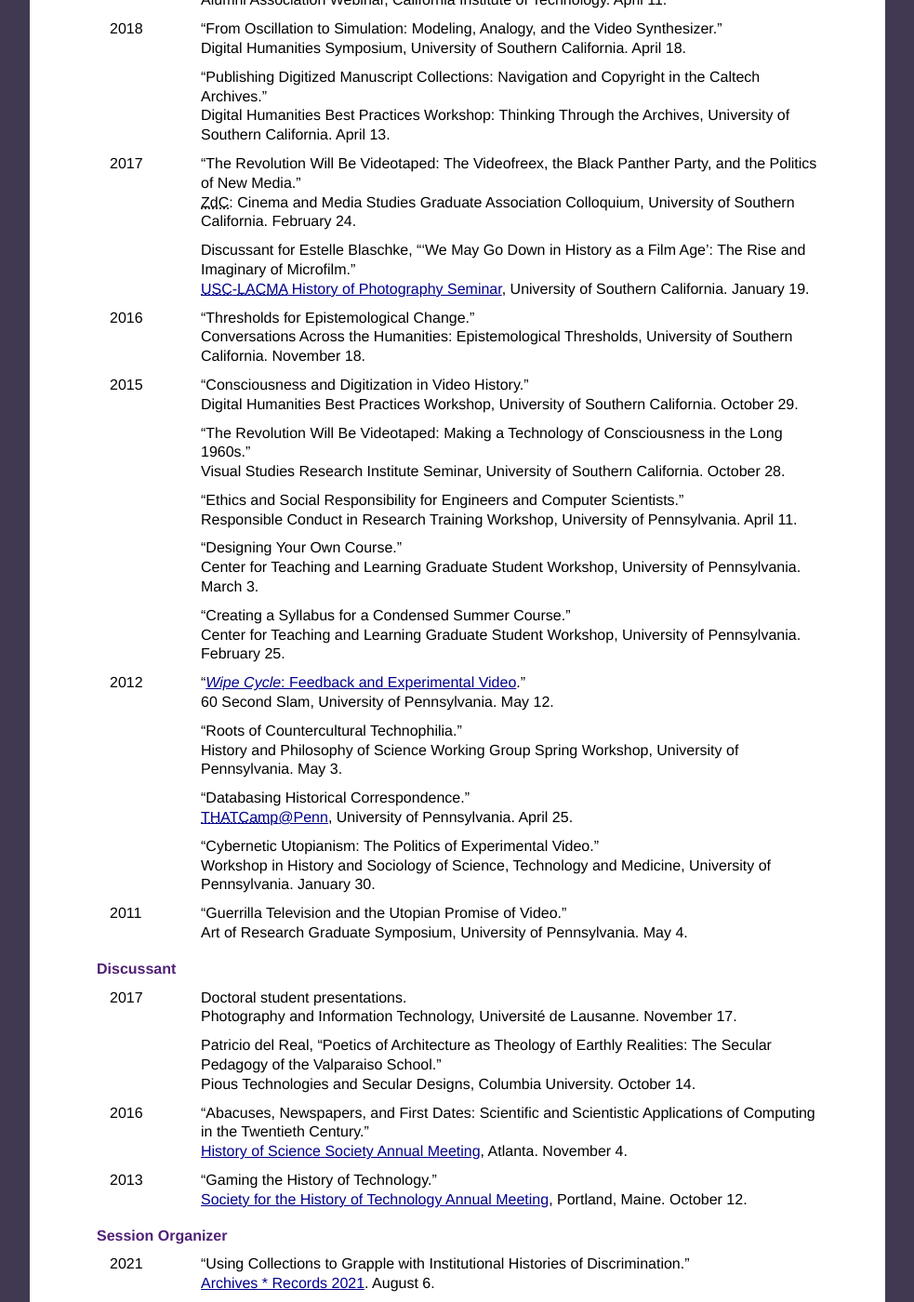
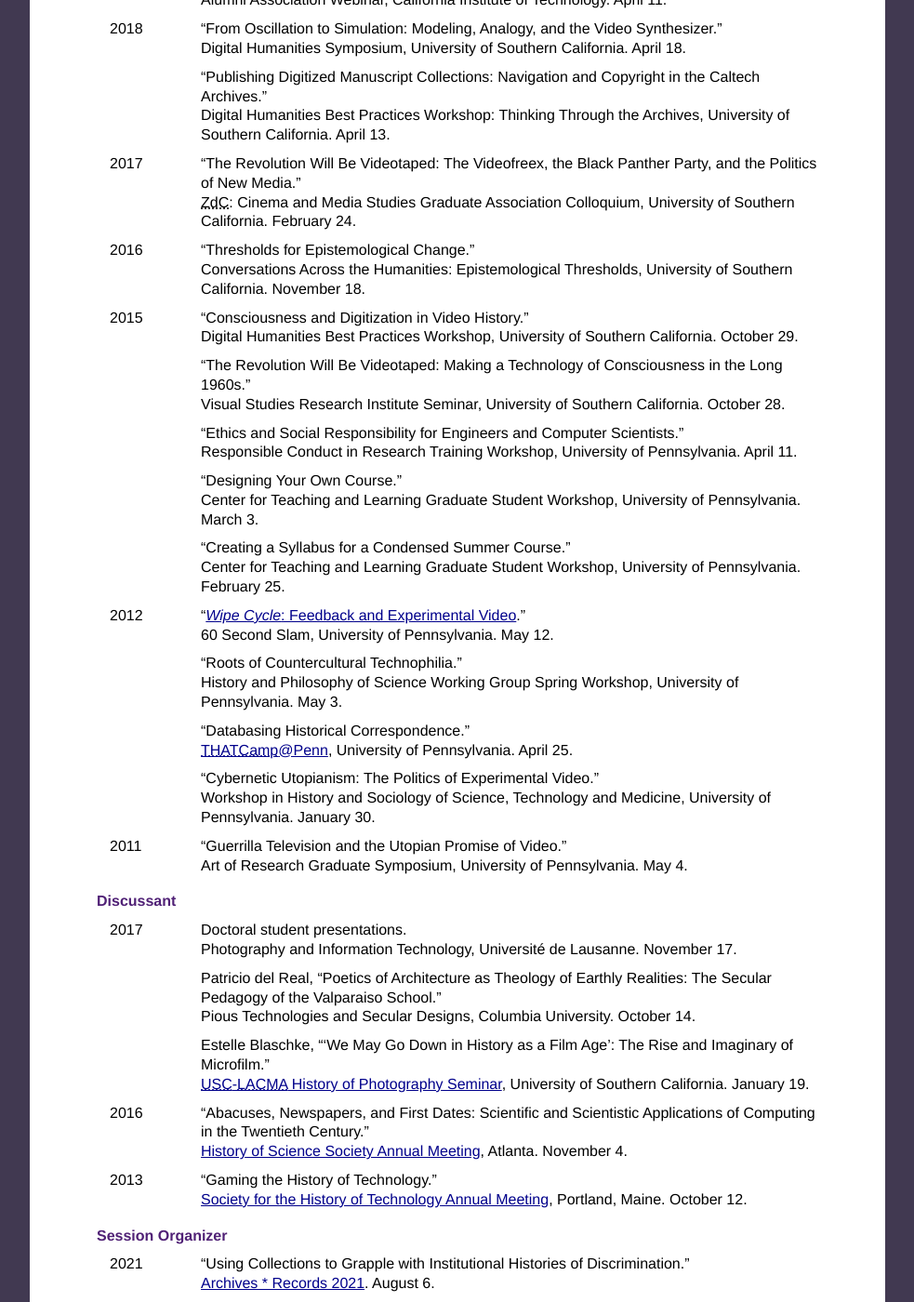
Before and after one commit to collopy/collopy.github.io, a Jekyll site: the page built from cv.html, in a window 1280 px wide and 1400 px high, scrolled down 7262 px. Shown: the whole window at 93% size, without its empty margins (148-1131 px from the left). Built offline with Jekyll 4.4.1, drawn with Linux system fonts in a browser that asks for light colours.

Commit message:
Moved Blashke discussant role

```diff
--- a/cv.html
+++ b/cv.html
@@ -1690,18 +1690,12 @@
 					</td>
 				</tr>
 				<tr>
-					<td class="year" rowspan="2">
+					<td class="year">
 						2017
 					</td>
 					<td>
 						“The Revolution Will Be Videotaped: The Videofreex, the Black Panther Party, and the Politics of New Media.”<br>
 						<abbr title="Zéro de conduite">ZdC</abbr>: Cinema and Media Studies Graduate Association Colloquium, University of Southern California. February 24.
-					</td>
-				</tr>
-				<tr>
-					<td>
-						Discussant for Estelle Blaschke, “‘We May Go Down in History as a Film Age’: The Rise and Imaginary of Microfilm.”<br>
-						<a href="https://dornsife.usc.edu/vsri/vsri-lacma-events/"><abbr title="University of Southern California">USC</abbr>-<abbr title="Los Angeles County Museum of Art">LACMA</abbr> History of Photography Seminar</a>, University of Southern California. January 19.
 					</td>
 				</tr>
 				<tr>
@@ -1790,7 +1784,7 @@
 			</h3>
 			<table>
 				<tr>
-					<td class="year" rowspan="2">
+					<td class="year" rowspan="3">
 						2017
 					</td>
 					<td>
@@ -1802,6 +1796,12 @@
 					<td>
 						Patricio del Real, “Poetics of Architecture as Theology of Earthly Realities: The Secular Pedagogy of the Valparaiso School.”<br>
 						Pious Technologies and Secular Designs, Columbia University. October 14.
+					</td>
+				</tr>
+				<tr>
+					<td>
+						Estelle Blaschke, “‘We May Go Down in History as a Film Age’: The Rise and Imaginary of Microfilm.”<br>
+						<a href="https://dornsife.usc.edu/vsri/vsri-lacma-events/"><abbr title="University of Southern California">USC</abbr>-<abbr title="Los Angeles County Museum of Art">LACMA</abbr> History of Photography Seminar</a>, University of Southern California. January 19.
 					</td>
 				</tr>
 				<tr>
```
